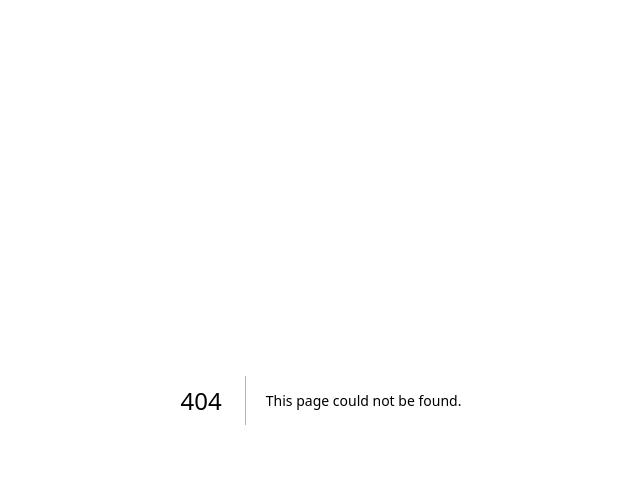
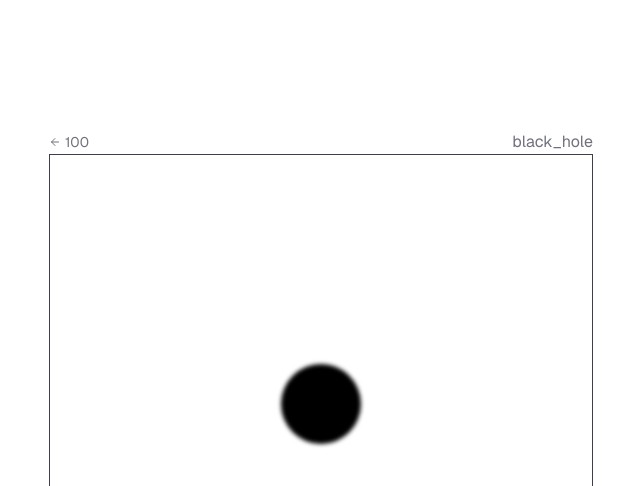
Before and after one commit to atlaxt/100-css, a Next.js app: page /black_hole in a window 1280 px wide. Before the commit this address had no page. Shown: the top 486 px of the page, without its empty margins (319-959 px from the left). Built offline with nearby package versions, Linux system fonts and the light colour scheme.

Commit message:
black_hole

```diff
--- a/eslint.config.mjs
+++ b/eslint.config.mjs
@@ -27,7 +27,6 @@ const eslintConfig = [
       'no-multi-spaces': 'error',
       'no-multiple-empty-lines': ['error', { max: 1 }],
       'eol-last': ['error', 'always'],
-
       'no-unused-vars': ['error', { argsIgnorePattern: '^_', varsIgnorePattern: '^_' }],
     }
 
--- /dev/null
+++ b/src/app/(hundred)/black_hole/page.tsx
@@ -0,0 +1,78 @@
+'use client'
+import './style.css'
+import HundredLayout from '../hundred-layout'
+import { useEffect, useState } from 'react'
+
+export default function BlackHole() {
+
+  interface Planet {
+    x: number
+    y: number
+    size: number
+    delay: number
+  }
+
+  const [planets, setPlanets] = useState<Planet[]>([])
+
+  useEffect(() => {
+    const newPlanets: Planet[] = Array.from({ length: 50 }).map(() => {
+      const direction = ['top', 'bottom', 'left', 'right'][Math.floor(Math.random() * 4)]
+      let x = 0
+      let y = 0
+
+      if (direction === 'top') {
+        y = -10
+        x = Math.random() * 100
+      } else if (direction === 'bottom') {
+        y = 110
+        x = Math.random() * 100
+      } else if (direction === 'left') {
+        x = -10
+        y = Math.random() * 100
+      } else if (direction === 'right') {
+        x = 110
+        y = Math.random() * 100
+      }
+
+      return {
+        x,
+        y,
+        size: Math.random() * 6 + 4,
+        delay: Math.random() * 2,
+      }
+    })
+
+    setPlanets(newPlanets)
+  }, [])
+
+  return (
+    <HundredLayout
+      header={
+        <label> black_hole </label>
+      }
+      footer={
+        <div></div>
+      }
+    >
+
+      <div className="wrapper">
+        <div className="black_hole"></div>
+        {planets.map((p, i) => {
+          const style = {
+            width: `${p.size}px`,
+            height: `${p.size}px`,
+            top: `${p.y}%`,
+            left: `${p.x}%`,
+            transform: 'translate(-50%, -50%)',
+            animation: 'pull-to-center 2s ease-in infinite',
+            animationDelay: `${p.delay}s`,
+          }
+
+          return <div key={i} className="planet" style={style} />
+        })}
+
+      </div>
+
+    </HundredLayout>
+  )
+}
--- /dev/null
+++ b/src/app/(hundred)/black_hole/style.css
@@ -0,0 +1,33 @@
+.wrapper {
+  display: flex;
+  justify-content: center;
+  align-items: center;
+  height: 100%;
+  position: relative;
+  overflow: hidden;
+}
+
+.black_hole {
+  width: 80px;
+  height: 80px;
+  border-radius: 50%;
+  box-shadow: 0 0 20px #ffffff;
+  background-color: black;
+  z-index: 10;
+  filter: blur(2px);
+}
+.planet {
+  position: absolute;
+  border-radius: 50%;
+  background-color: white;
+  opacity: 0.8;
+}
+
+@keyframes pull-to-center {
+  to {
+    top: 50%;
+    left: 50%;
+    transform: translate(-50%, -50%) scale(0.2);
+    opacity: 0;
+  }
+}
--- a/src/app/(hundred)/cylinders/page.tsx
+++ b/src/app/(hundred)/cylinders/page.tsx
@@ -35,6 +35,7 @@ const setSylinderList = useCallback(() => {
 
   setCylinders(temp)
 }, [])
+
 useEffect(() => {
   setSylinderList()
 }, [setSylinderList])
--- a/src/contexts/LinkContext.ts
+++ b/src/contexts/LinkContext.ts
@@ -5,4 +5,5 @@ export const LinkContext = createContext<string[]>([
   'rain',
   'equalizer',
   'cylinders',
+  'black_hole',
 ])
```
